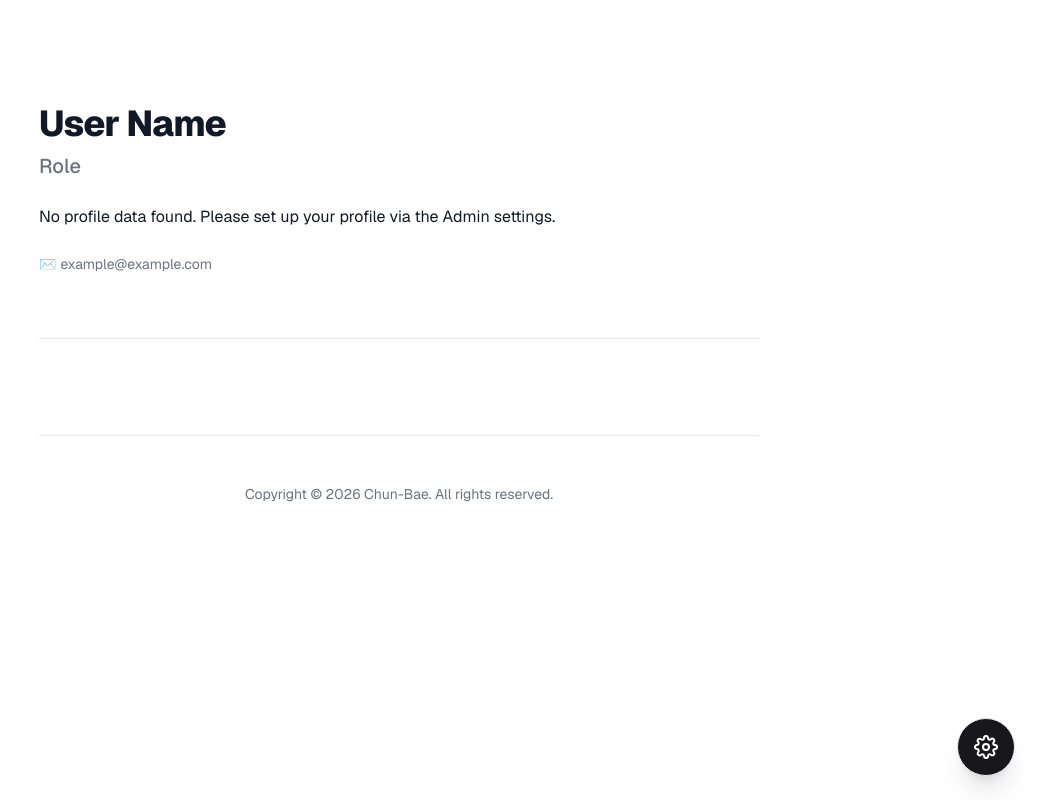
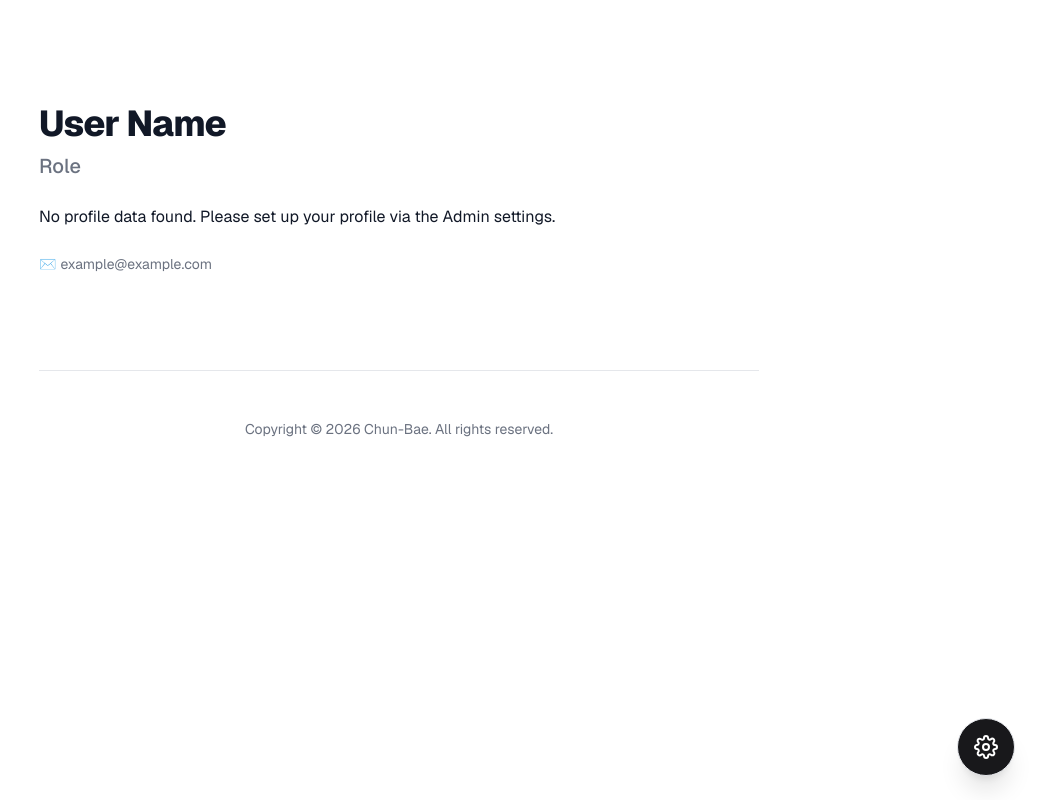
Before and after one commit to Chun-Bae/profile, a Next.js app: page / in a window 1280 px wide. Shown: the whole page, without its empty margins (241-1280 px from the left). Built offline with nearby package versions, Linux system fonts and the light colour scheme.

Commit message:
style: remove hr above tech stack section

```diff
--- a/components/ProfileEditor.tsx
+++ b/components/ProfileEditor.tsx
@@ -259,8 +259,6 @@ export default function ProfileEditor({ initialProfile }: { initialProfile: Prof
           )}
         </div>
 
-        <hr className="prose-hr" />
-
         {/* Tech Stack */}
         <div className="relative group">
           {editingSection === 'techStack' ? (
```
